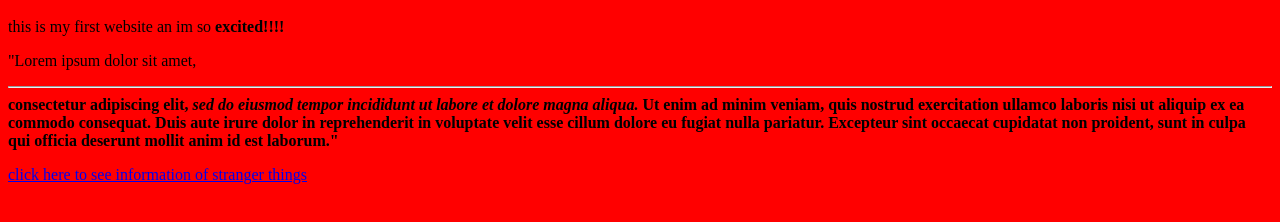
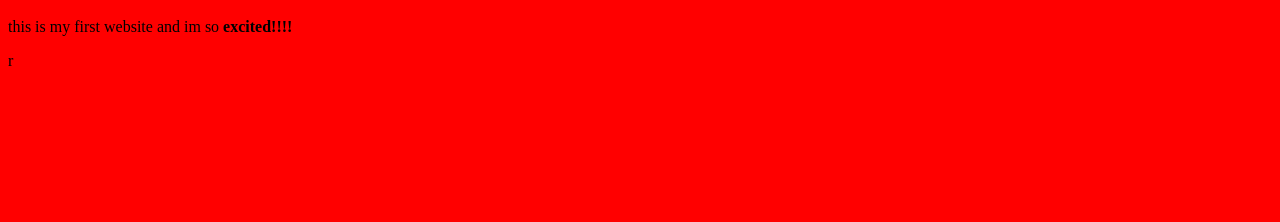
Before and after one commit to starcode864/my-first-web, a plain HTML site: page index.html in a window 1280 px wide. Shown: the part 48-270 px from the top of the page. Drawn offline with Linux system fonts and the light colour scheme.

Commit message:
Update index.html

```diff
--- a/index.html
+++ b/index.html
@@ -15,15 +15,11 @@
     <body>
         <h1>heya guys its my website</h1>
 
-        this is my first website an im so <b>excited!!!!</b>
+        this is my first website and im so <b>excited!!!!</b>
         <p>
-            "Lorem ipsum dolor sit amet,<br>
-                  <hr>
-            <b>consectetur adipiscing elit, <i>sed do eiusmod tempor incididunt ut labore et dolore magna aliqua.</i> Ut enim ad minim veniam, quis nostrud exercitation ullamco laboris nisi ut aliquip ex ea commodo consequat. Duis aute irure dolor in reprehenderit in voluptate velit esse cillum dolore eu fugiat nulla pariatur. Excepteur sint occaecat cupidatat non proident, sunt in culpa qui officia deserunt mollit anim id est laborum."</b>
+ r
 
-        </p
     </body>
     <body bgcolor="red">
-<a href="file:///C:/Users/ASUS/Downloads/stranger%20things.html" target="blank">click here to see information of stranger things</a>
     </body>
     </html>
```
